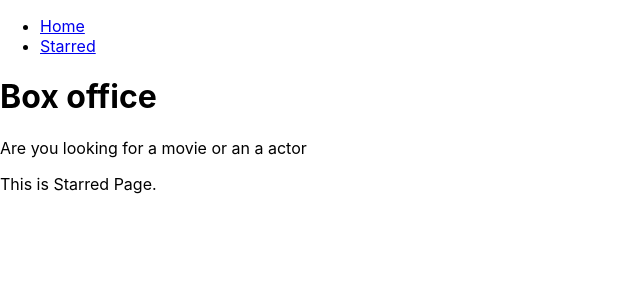
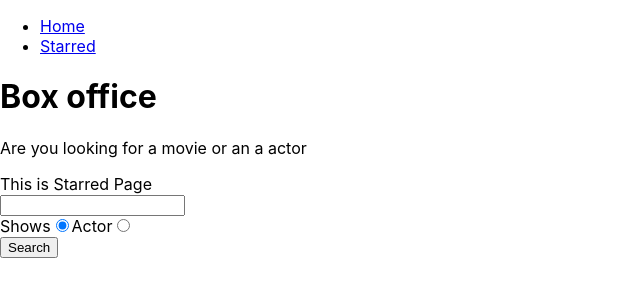
Before and after one commit to siddhant-ahire/box-office, a React (Create React App) app: page /starred in a window 1280 px wide. Shown: the top 300 px of the page, without its empty margins (0-640 px from the left). Built offline with nearby package versions, Linux system fonts and the light colour scheme.

Commit message:
search option added with search options

```diff
--- /dev/null
+++ b/src/misc/config.js
@@ -0,0 +1,6 @@
+const API_BASE_URL = 'https://api.tvmaze.com';
+
+export async function apiGET(queryString) {
+    const response = await fetch(`${API_BASE_URL}${queryString}`)
+    return response;
+}
--- a/src/pages/Starred.js
+++ b/src/pages/Starred.js
@@ -1,10 +1,75 @@
-import React from 'react'
+import React,{useState} from 'react'
 import MainPageLayout from '../components/MainPageLayout';
+import { apiGET } from '../misc/config';
+
 
 export const Starred = () => {
+
+    const [input , setInput] = useState('');
+    const [result, setResult] = useState(null);
+    const [searchOption, setSearchOption] = useState('shows');
+
+    const isShowSearch = searchOption === 'shows';
+
+    const onSearch = ()=> {
+            apiGET(`/search/${searchOption}?q=${input}`)
+            .then(r => r.json())
+            .then(results =>{
+                console.log(results);
+                setResult(results)
+            })
+            .catch(err => console.log(err));
+    }
+    const onInputChange = (ev) =>{
+        console.log(ev.target.value)
+        setInput(ev.target.value)
+    }
+    const onKeyDown = (ev) =>{
+        if(ev.keyCode === 13){
+            onSearch();
+        }
+    }
+    const renderResults = ()=> {
+        if(result && result.length === 0){
+            return <div>No results</div>
+        }
+        if(result && result.length>0){
+            return (
+                result[0].show?
+                    result.map((item)=>{
+                    console.log(item)
+                   return (
+                   <div key={item.show.id}>{item.show.name}</div>)
+                }):
+                result.map((item)=>{
+                    console.log(item)
+                   return (
+                   <div key={item.person.id}>{item.person.name}</div>)
+                   }
+            )
+            )
+        }
+
+        return null
+    }
+    const onRadioChange = (ev)=>{
+        console.log(ev.target.value);
+        setSearchOption(ev.target.value);
+    }
     return (
         <MainPageLayout>
-            This is Starred Page.
+            <div>This is Starred Page</div>
+            <input type="text" onChange={onInputChange} onKeyDown={onKeyDown} value={input}/>
+            <div>
+            <label htmlFor="shows-search">
+                Shows<input type="radio" value="shows" id="shows-search" onClick={onRadioChange} checked={isShowSearch}/>
+            </label>
+            <label htmlFor="actor-search">
+               Actor<input type="radio" value="people" id="actor-search" onClick={onRadioChange} checked={!isShowSearch}/>
+            </label>
+            </div>
+            <button type="button" onClick={onSearch}>Search</button>
+            {renderResults()}
         </MainPageLayout>
     )
 }
```
